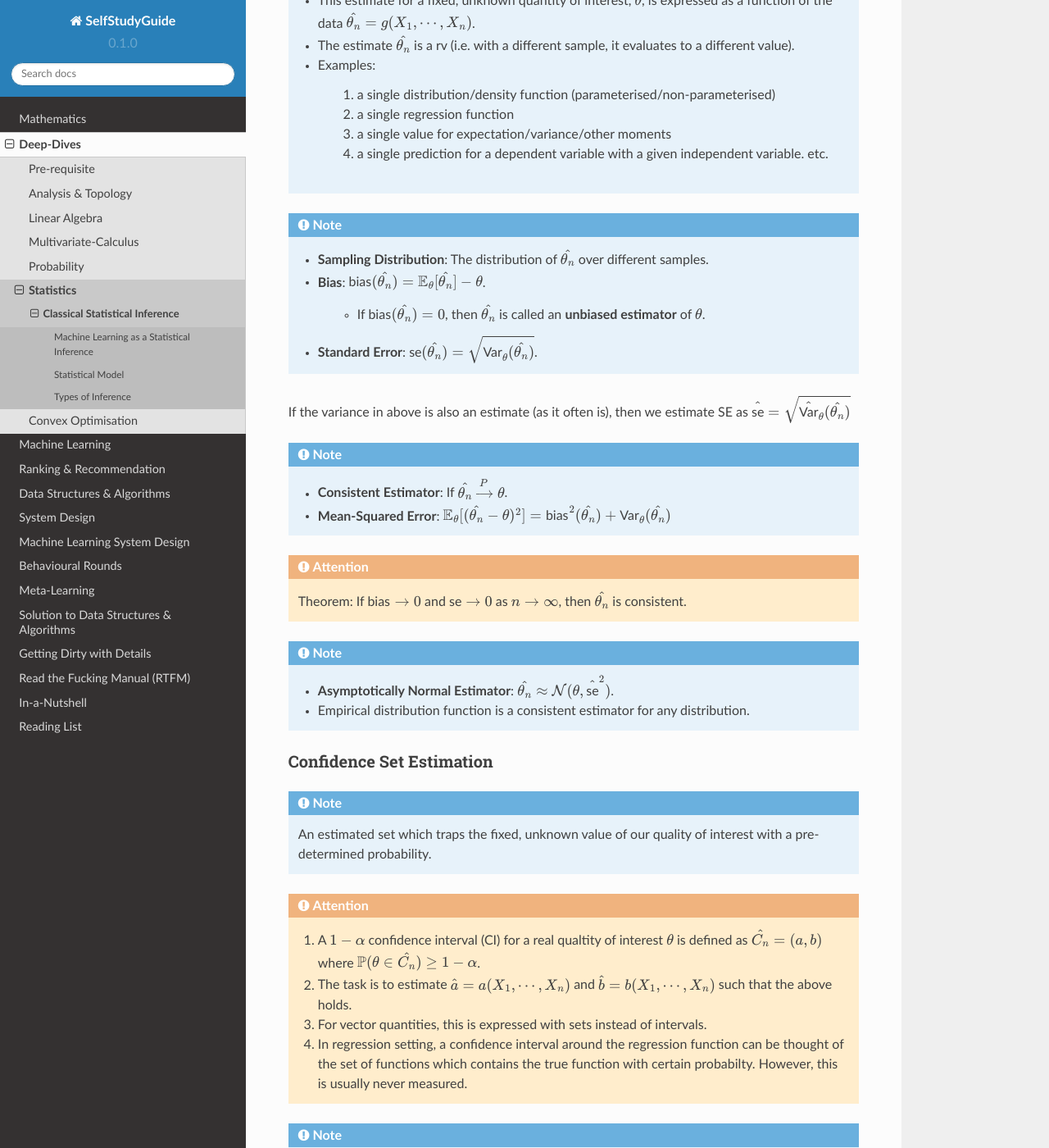
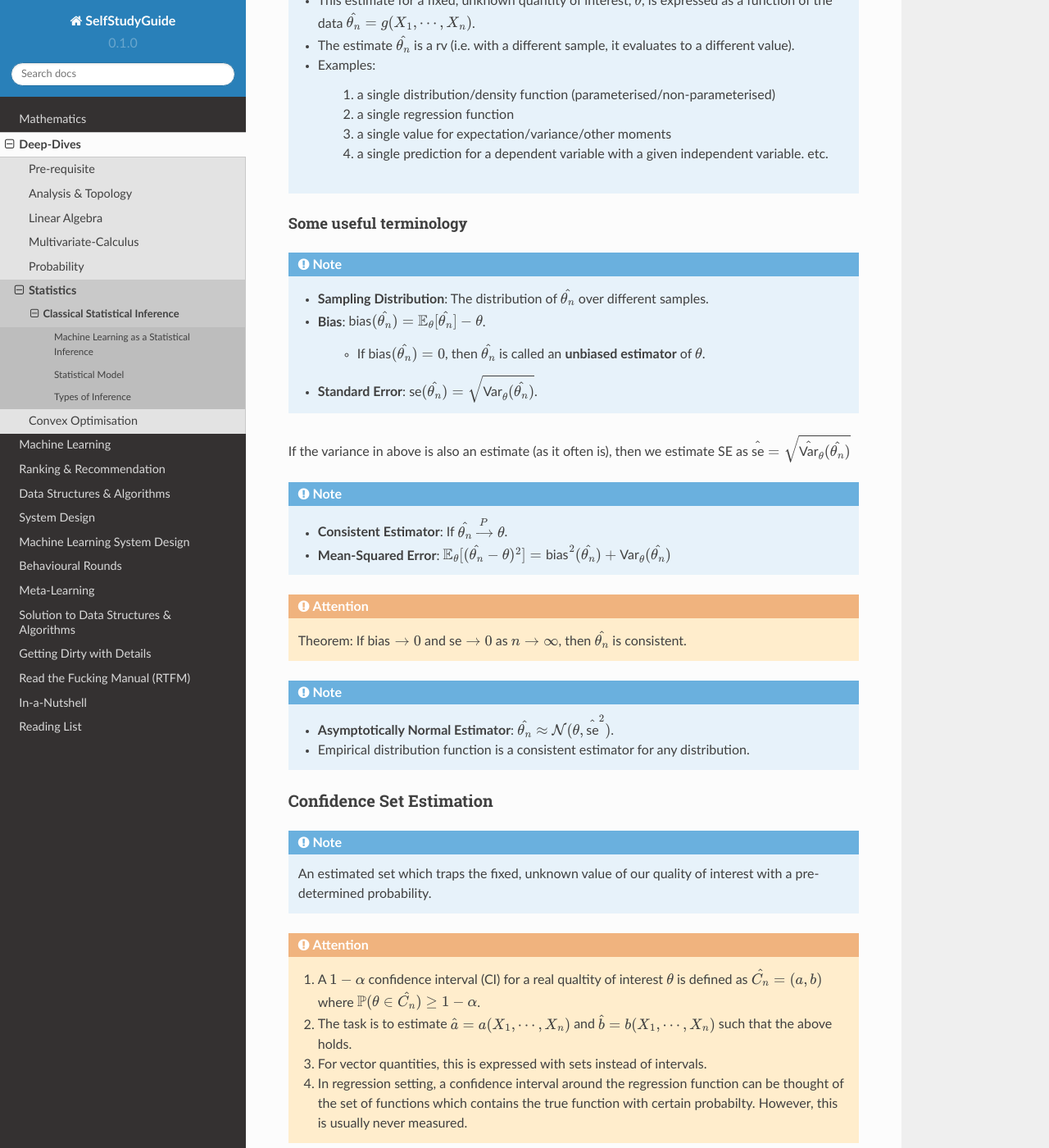
Before and after one commit to uselesstechjunks/leetcode, a Sphinx documentation site: the page built from docs/source/math/stat/inference.rst, in a window 1280 px wide and 1400 px high, scrolled down 3325 px. Shown: the whole window at 82% size. Built offline with Sphinx 7.4.7 and the Read the Docs theme 2.0.0, drawn with Linux system fonts in a browser that asks for light colours; some of the changed text lies outside the part shown.

Commit message:
Update inference.rst

```diff
--- a/docs/source/math/stat/inference.rst
+++ b/docs/source/math/stat/inference.rst
@@ -116,6 +116,8 @@ Point Estimation
 		#. a single value for expectation/variance/other moments
 		#. a single prediction for a dependent variable with a given independent variable. etc.
 
+Some useful terminology
+-------------------------------------------------------------------------------------------
 .. note::
     * **Sampling Distribution**: The distribution of :math:`\hat{\theta_n}` over different samples.
     * **Bias**: :math:`\text{bias}(\hat{\theta_n})=\mathbb{E}_{\theta}[\hat{\theta_n}]-\theta`.
@@ -147,6 +149,8 @@ Confidence Set Estimation
 	#. For vector quantities, this is expressed with sets instead of intervals.
 	#. In regression setting, a confidence interval around the regression function can be thought of the set of functions which contains the true function with certain probabilty. However, this is usually never measured.
 
+Some useful terminology
+-------------------------------------------------------------------------------------------
 .. note::
 	* **Pointwise Asymptotic CI**: :math:`\forall\theta\in\Theta,\liminf\limits_{n\to\infty}\mathbb{P}_{\theta}(\theta\in\hat{C_n})\ge 1-\alpha`
 	* **Uniform Asymptotic CI**: :math:`\liminf\limits_{n\to\infty}\inf\limits_{\theta\in\Theta}\mathbb{P}_{\theta}(\theta\in\hat{C_n})\ge 1-\alpha`
```
